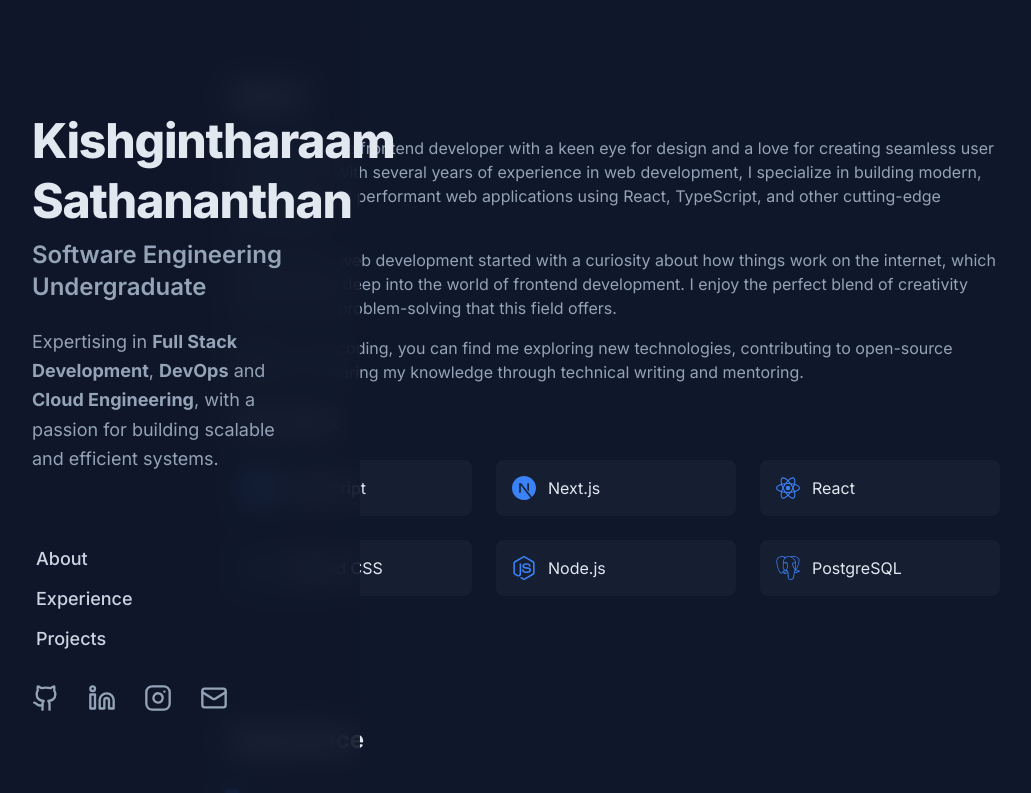
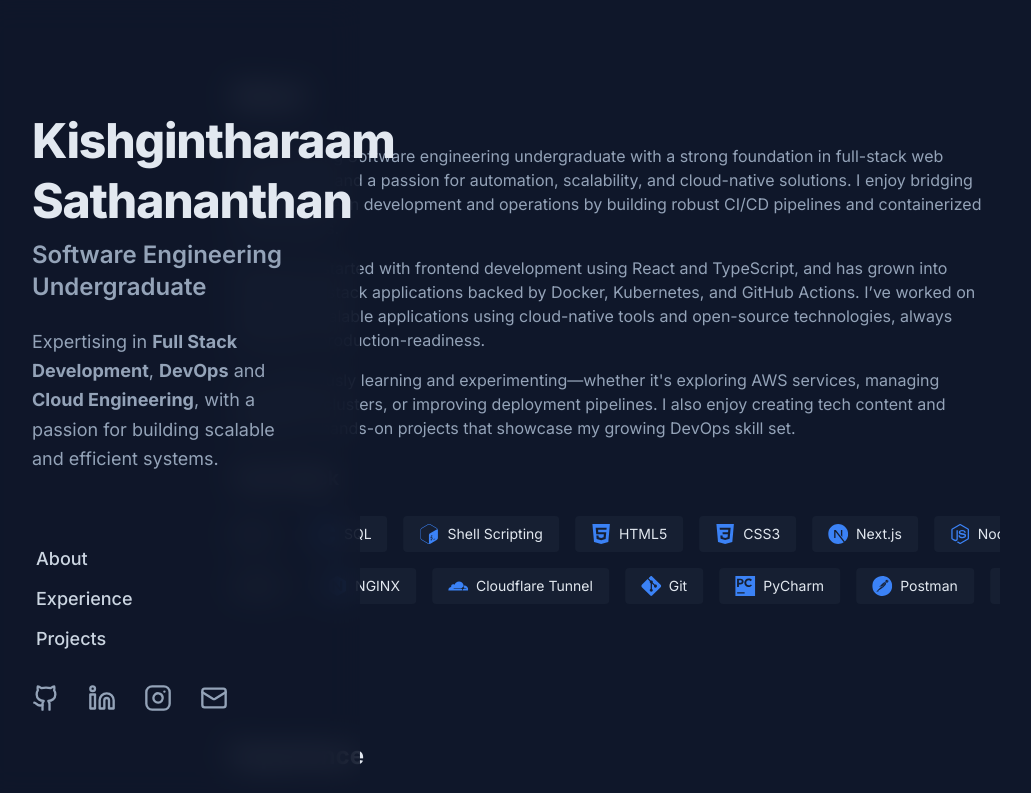
Before and after one commit to kishgi/my-portfolio, a Next.js app: page / in a window 1280 px wide. Shown: the top 793 px of the page, without its empty margins (24-1055 px from the left). Built offline with nearby package versions, Linux system fonts and the light colour scheme.

Commit message:
Edit: About section

```diff
--- a/components/sections/about.tsx
+++ b/components/sections/about.tsx
@@ -1,25 +1,117 @@
 "use client";
 
-import { motion } from "framer-motion";
+import { motion, useAnimation } from "framer-motion";
+import { useEffect } from "react";
 import {
-  SiTypescript,
-  SiNextdotjs,
-  SiReact,
-  SiTailwindcss,
-  SiNodedotjs,
-  SiPostgresql,
+  SiPython, SiJavascript, SiTypescript, SiC, SiHtml5, SiCss3, SiNextdotjs,
+  SiNodedotjs, SiExpress, SiFlask, SiJunit5, SiDocker, SiKubernetes, SiHelm,
+  SiJenkins, SiGithubactions, SiGitlab, SiAnsible, SiTerraform, SiNginx,
+  SiCloudflare, SiGit, SiPycharm, SiPostman, SiMongodb, SiRedis, SiReact,
+  SiPandas, SiNumpy, SiScikitlearn, SiTailwindcss, SiFramer, SiUbuntu,
 } from "react-icons/si";
+import { FaAws } from "react-icons/fa";
+import { SiGnubash } from "react-icons/si";
+import { FaJava } from "react-icons/fa6";
 
 const techStack = [
+  { name: "Java", icon: FaJava },
+  { name: "Python", icon: SiPython },
+  { name: "JavaScript", icon: SiJavascript },
   { name: "TypeScript", icon: SiTypescript },
+  { name: "SQL", icon: SiC },
+  { name: "Shell Scripting", icon: SiGnubash },
+  { name: "HTML5", icon: SiHtml5 },
+  { name: "CSS3", icon: SiCss3 },
   { name: "Next.js", icon: SiNextdotjs },
+  { name: "Node.js", icon: SiNodedotjs },
+  { name: "Express.js", icon: SiExpress },
+  { name: "Flask", icon: SiFlask },
+  { name: "JUnit", icon: SiJunit5 },
+  { name: "Docker", icon: SiDocker },
+  { name: "Kubernetes", icon: SiKubernetes },
+  { name: "Helm", icon: SiHelm },
+  { name: "AWS", icon: FaAws },
+  { name: "Jenkins", icon: SiJenkins },
+  { name: "GitHub Actions", icon: SiGithubactions },
+  { name: "GitLab CI/CD", icon: SiGitlab },
+  { name: "Ansible", icon: SiAnsible },
+  { name: "Terraform", icon: SiTerraform },
+  { name: "NGINX", icon: SiNginx },
+  { name: "Cloudflare Tunnel", icon: SiCloudflare },
+  { name: "Git", icon: SiGit },
+  { name: "PyCharm", icon: SiPycharm },
+  { name: "Postman", icon: SiPostman },
+  { name: "MongoDB Compass", icon: SiMongodb },
+  { name: "RedisInsight", icon: SiRedis },
   { name: "React", icon: SiReact },
+  { name: "pandas", icon: SiPandas },
+  { name: "NumPy", icon: SiNumpy },
+  { name: "scikit-learn", icon: SiScikitlearn },
   { name: "Tailwind CSS", icon: SiTailwindcss },
-  { name: "Node.js", icon: SiNodedotjs },
-  { name: "PostgreSQL", icon: SiPostgresql },
+  { name: "framer-motion", icon: SiFramer },
+  { name: "Ubuntu", icon: SiUbuntu },
 ];
 
+function ScrollingRow({ items, speed = 30 }: { items: typeof techStack; speed?: number }) {
+  const controls = useAnimation();
+
+  useEffect(() => {
+    controls.start({
+      x: ["0%", "-100%"],
+      transition: {
+        x: {
+          repeat: Infinity,
+          repeatType: "loop",
+          duration: speed,
+          ease: "linear",
+        },
+      },
+    });
+  }, [controls, speed]);
+
+  return (
+    <div
+      className="relative overflow-hidden w-full py-2"
+      onMouseEnter={() => controls.stop()}
+      onMouseLeave={() =>
+        controls.start({
+          x: ["0%", "-100%"],
+          transition: {
+            x: {
+              repeat: Infinity,
+              repeatType: "loop",
+              duration: speed,
+              ease: "linear",
+            },
+          },
+        })
+      }
+    >
+      <motion.div className="flex w-max gap-4" animate={controls}>
+        {[...Array(2)].map((_, i) => (
+          <div key={i} className="flex gap-4 pr-10">
+            {items.map((tech, index) => (
+              <div
+                key={`${tech.name}-${index}`}
+                className="flex items-center gap-2 px-4 py-2 rounded bg-secondary/50 hover:bg-secondary transition-all duration-300"
+              >
+                <tech.icon className="w-5 h-5 text-primary" />
+                <span className="whitespace-nowrap text-sm">{tech.name}</span>
+              </div>
+            ))}
+          </div>
+        ))}
+      </motion.div>
+    </div>
+  );
+}
+
 export function About() {
+  // Split items into two rows
+  const half = Math.ceil(techStack.length / 2);
+  const row1 = techStack.slice(0, half);
+  const row2 = techStack.slice(half);
+
   return (
     <section id="about" className="scroll-mt-16">
       <motion.div
@@ -29,45 +121,33 @@ export function About() {
         transition={{ duration: 0.5 }}
         className="space-y-6"
       >
-        <h2 className="text-2xl font-bold">About</h2>
+        <h2 className="text-2xl font-bold mb-8">About</h2>
         <div className="space-y-4 text-muted-foreground">
-          <p>
-            I'm a passionate frontend developer with a keen eye for design and a
-            love for creating seamless user experiences. With several years of
-            experience in web development, I specialize in building modern,
-            responsive, and performant web applications using React, TypeScript,
-            and other cutting-edge technologies.
+        <p>
+            I'm an aspiring Software engineering undergraduate with a strong foundation in full-stack web
+            development and a passion for automation, scalability, and cloud-native
+            solutions. I enjoy bridging the gap between development and operations by
+            building robust CI/CD pipelines and containerized environments.
           </p>
           <p>
-            My journey in web development started with a curiosity about how
-            things work on the internet, which led me to dive deep into the world
-            of frontend development. I enjoy the perfect blend of creativity and
-            technical problem-solving that this field offers.
+            My journey started with frontend development using React and TypeScript, and
+            has grown into building full-stack applications backed by Docker, Kubernetes,
+            and GitHub Actions. I’ve worked on deploying scalable applications using
+            cloud-native tools and open-source technologies, always striving for
+            production-readiness.
           </p>
           <p>
-            When I'm not coding, you can find me exploring new technologies,
-            contributing to open-source projects, or sharing my knowledge through
-            technical writing and mentoring.
+            I'm continuously learning and experimenting—whether it's exploring AWS
+            services, managing Kubernetes clusters, or improving deployment pipelines. I
+            also enjoy creating tech content and working on hands-on projects that
+            showcase my growing DevOps skill set.
           </p>
         </div>
 
         <div className="mt-12">
-          <h3 className="text-xl font-semibold mb-6">Tech Stack</h3>
-          <div className="grid grid-cols-2 md:grid-cols-3 gap-6">
-            {techStack.map((tech) => (
-              <motion.div
-                key={tech.name}
-                initial={{ opacity: 0, scale: 0.9 }}
-                whileInView={{ opacity: 1, scale: 1 }}
-                viewport={{ once: true }}
-                whileHover={{ scale: 1.05 }}
-                className="flex items-center gap-3 p-4 rounded-lg bg-secondary/50"
-              >
-                <tech.icon className="w-6 h-6 text-primary" />
-                <span>{tech.name}</span>
-              </motion.div>
-            ))}
-          </div>
+          <h3 className="text-xl font-semibold mb-4">Tech Stack</h3>
+          <ScrollingRow items={row1} speed={60} />
+          <ScrollingRow items={row2} speed={60} />
         </div>
       </motion.div>
     </section>
--- a/components/sections/hero.tsx
+++ b/components/sections/hero.tsx
@@ -17,7 +17,7 @@ export function Hero() {
       >
         <h1 className="text-4xl md:text-6xl font-bold">
           Hi, I'm{" "}
-          <span className="text-primary">Your Name</span>
+          <span className="text-primary">Kishgintharaam Sathananthan</span>
         </h1>
         <h2 className="text-xl md:text-2xl text-muted-foreground">
           Full Stack Developer
```
Also changed, not shown: 1 other file (tests, documents, lock files or other folders).
